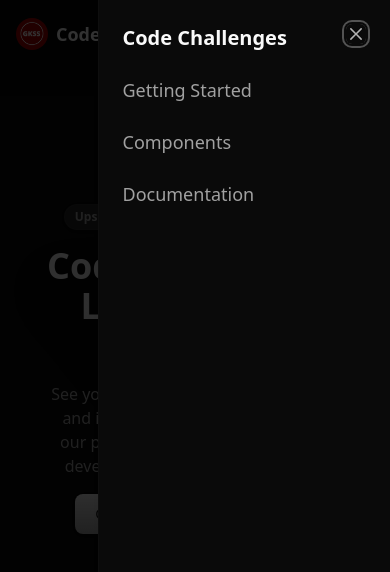
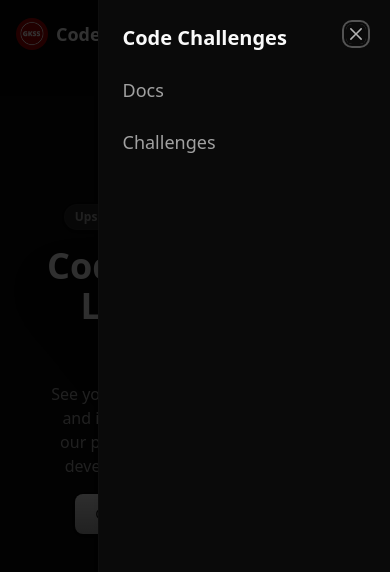
Before and after one commit to GKSS-UNISA/code-challenges-leaderboard, a Next.js app: page / in a window 390 px wide. Both pictures are taken after a click on the button "Toggle navigation menu". Shown: the top 572 px of the page. Built offline with nearby package versions, Linux system fonts and the light colour scheme.

Commit message:
add navbar data config file

```diff
--- /dev/null
+++ b/src/components/navbar/config.tsx
@@ -0,0 +1,56 @@
+import type { ReactNode } from "react";
+import type { ButtonProps } from "../ui/button";
+import Logo from "../logos/gkss-unisa-logo";
+
+interface NavbarLink {
+  text: string;
+  href: string;
+}
+
+interface NavbarActionProps {
+  text: string;
+  href: string;
+  variant?: ButtonProps["variant"];
+  icon?: ReactNode;
+  iconRight?: ReactNode;
+  isButton?: boolean;
+}
+
+interface NavbarProps {
+  logo?: ReactNode;
+  name?: string;
+  homeUrl?: string;
+  mobileLinks: NavbarLink[];
+  actions: NavbarActionProps[];
+  showNavigation?: boolean;
+  customNavigation?: ReactNode;
+  className?: string;
+}
+
+const config: NavbarProps = {
+  logo: <Logo />,
+  name: "Code Challenges",
+  homeUrl: "/",
+  mobileLinks: [
+    { text: "Docs", href: "/docs" },
+    {
+      text: "Challenges",
+      href: "https://github.com/GKSS-UNISA/code-challenges/",
+    },
+  ],
+  actions: [
+    {
+      text: "Sign in",
+      href: "/login",
+      isButton: false,
+    },
+    {
+      text: "Sign Up",
+      href: "/register",
+      isButton: true,
+      variant: "default",
+    },
+  ],
+};
+
+export default config;
--- a/src/components/navbar/index.tsx
+++ b/src/components/navbar/index.tsx
@@ -1,10 +1,7 @@
 import { Menu } from "lucide-react";
 import { ReactNode } from "react";
-
 import { cn } from "@/lib/utils";
-
-import Logo from "../logos/gkss-unisa-logo";
-import { Button, type ButtonProps } from "../ui/button";
+import { Button } from "../ui/button";
 import {
   Navbar as NavbarComponent,
   NavbarLeft,
@@ -13,54 +10,15 @@ import {
 import Navigation from "../ui/navigation";
 import { Sheet, SheetContent, SheetTrigger } from "../ui/sheet";
 import Link from "next/link";
-
-interface NavbarLink {
-  text: string;
-  href: string;
-}
-
-interface NavbarActionProps {
-  text: string;
-  href: string;
-  variant?: ButtonProps["variant"];
-  icon?: ReactNode;
-  iconRight?: ReactNode;
-  isButton?: boolean;
-}
+import config from "./config";
 
 interface NavbarProps {
-  logo?: ReactNode;
-  name?: string;
-  homeUrl?: string;
-  mobileLinks?: NavbarLink[];
-  actions?: NavbarActionProps[];
   showNavigation?: boolean;
   customNavigation?: ReactNode;
   className?: string;
 }
 
 export default function Navbar({
-  logo = <Logo />,
-  name = "Code Challenges",
-  homeUrl = "/",
-  mobileLinks = [
-    { text: "Getting Started", href: "https://www.launchuicomponents.com/" },
-    { text: "Components", href: "https://www.launchuicomponents.com/" },
-    { text: "Documentation", href: "https://www.launchuicomponents.com/" },
-  ],
-  actions = [
-    {
-      text: "Sign in",
-      href: "/login",
-      isButton: false,
-    },
-    {
-      text: "Sign Up",
-      href: "/register",
-      isButton: true,
-      variant: "default",
-    },
-  ],
   showNavigation = true,
   customNavigation,
   className,
@@ -72,16 +30,16 @@ export default function Navbar({
         <NavbarComponent>
           <NavbarLeft>
             <a
-              href={homeUrl}
+              href={config.homeUrl}
               className="flex items-center gap-2 text-lg sm:text-xl font-bold"
             >
-              {logo}
-              {name}
+              {config.logo}
+              {config.name}
             </a>
             {showNavigation && (customNavigation || <Navigation />)}
           </NavbarLeft>
           <NavbarRight>
-            {actions.map((action, index) =>
+            {config.actions.map((action, index) =>
               action.isButton ? (
                 <Button
                   key={index}
@@ -118,12 +76,12 @@ export default function Navbar({
               <SheetContent side="right">
                 <nav className="grid gap-6 text-lg font-medium">
                   <a
-                    href={homeUrl}
+                    href={config.homeUrl}
                     className="flex items-center gap-2 text-xl font-bold"
                   >
-                    <span>{name}</span>
+                    <span>{config.name}</span>
                   </a>
-                  {mobileLinks.map((link, index) => (
+                  {config.mobileLinks.map((link, index) => (
                     <a
                       key={index}
                       href={link.href}
```
